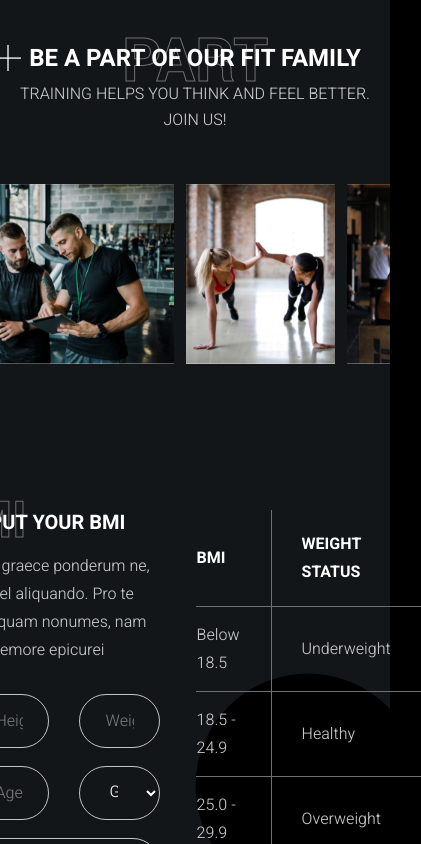
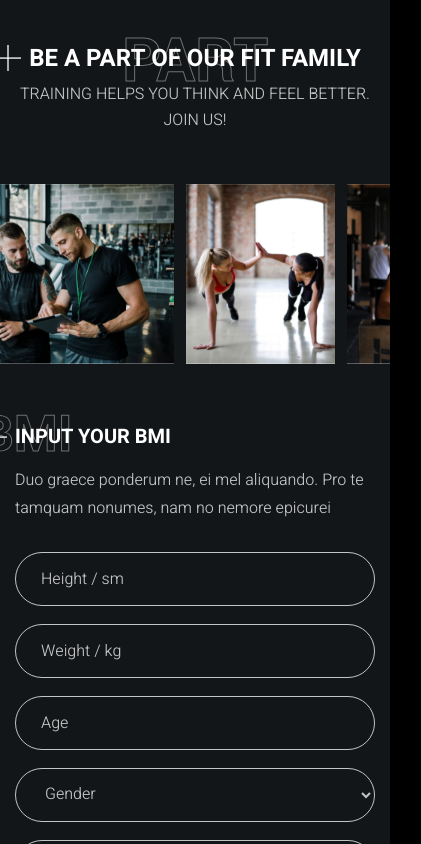
Before and after one commit to Yauhen-Kuntsevich/crossfit-site, a plain HTML site: page index.html in a window 390 px wide. Shown: the part 4624-5468 px from the top of the page, 421 px wide, since content can reach past the window. Drawn offline with Linux system fonts and the light colour scheme.

Commit message:
Calculator section adaptation

```diff
--- a/styles.css
+++ b/styles.css
@@ -306,7 +306,7 @@ h6 {
 }
 
 .input::placeholder,
-select.input::invalid {
+select.input:invalid {
   color: var(--color-light-gray);
 }
 
@@ -880,6 +880,30 @@ input[type="number"] {
   .family-image {
     height: 360px;
   }
+
+  .calculator {
+    padding-block: 100px;
+  }
+
+  .calculator-inner {
+    column-gap: 20px;
+  }
+
+  .calculator-form-body {
+    grid-template-columns: 1fr;
+  }
+
+  .calculator-button {
+    width: 100%;
+  }
+
+  .calculator-table :is(td, th) {
+    padding-block: 10px;
+  }
+
+  .calculator-table tfoot td {
+    padding-top: 10px;
+  }
 }
 
 @media (max-width: 768px) {
@@ -983,4 +1007,17 @@ input[type="number"] {
   .family-body {
     column-gap: 12px;
   }
+
+  .calculator {
+    padding-block: 60px;
+  }
+
+  .calculator-inner {
+    flex-direction: column;
+    row-gap: 30px;
+  }
+
+  .calculator-table-wrapper::before {
+    display: none;
+  }
 }
```
